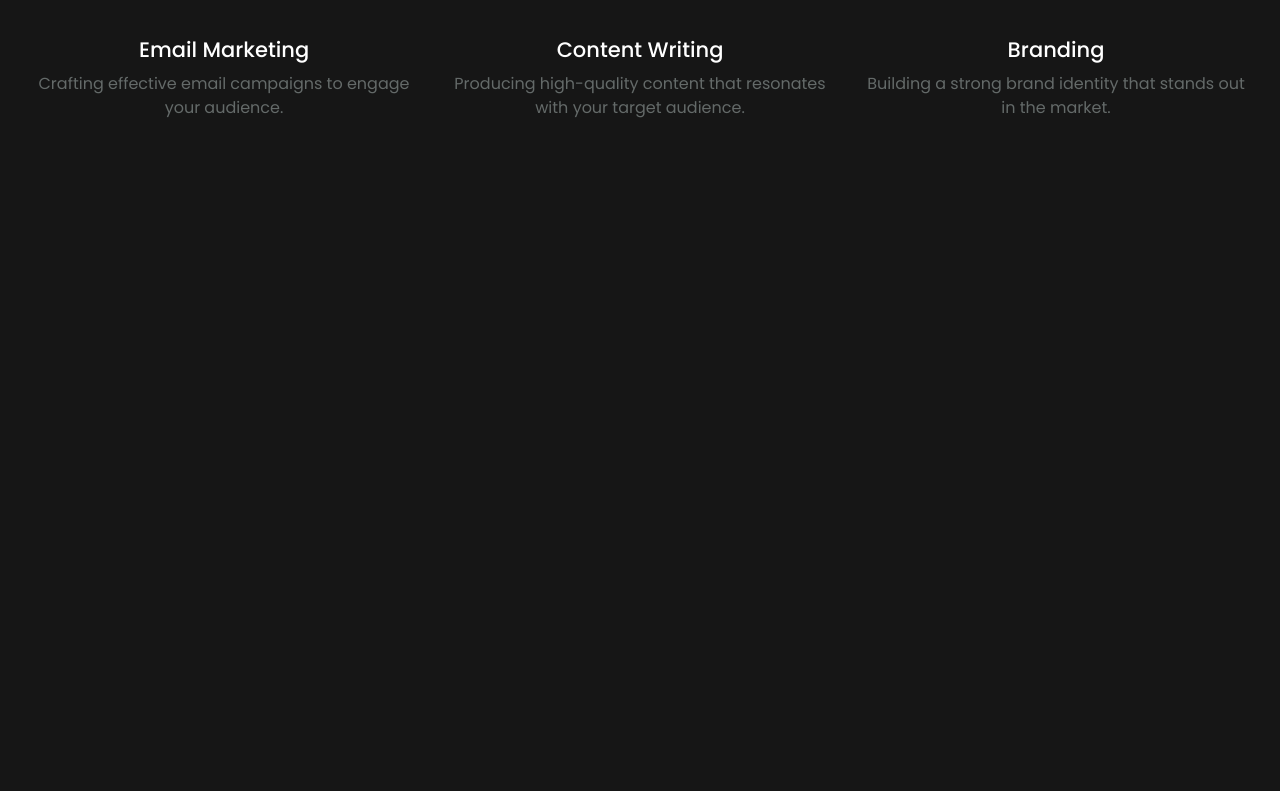
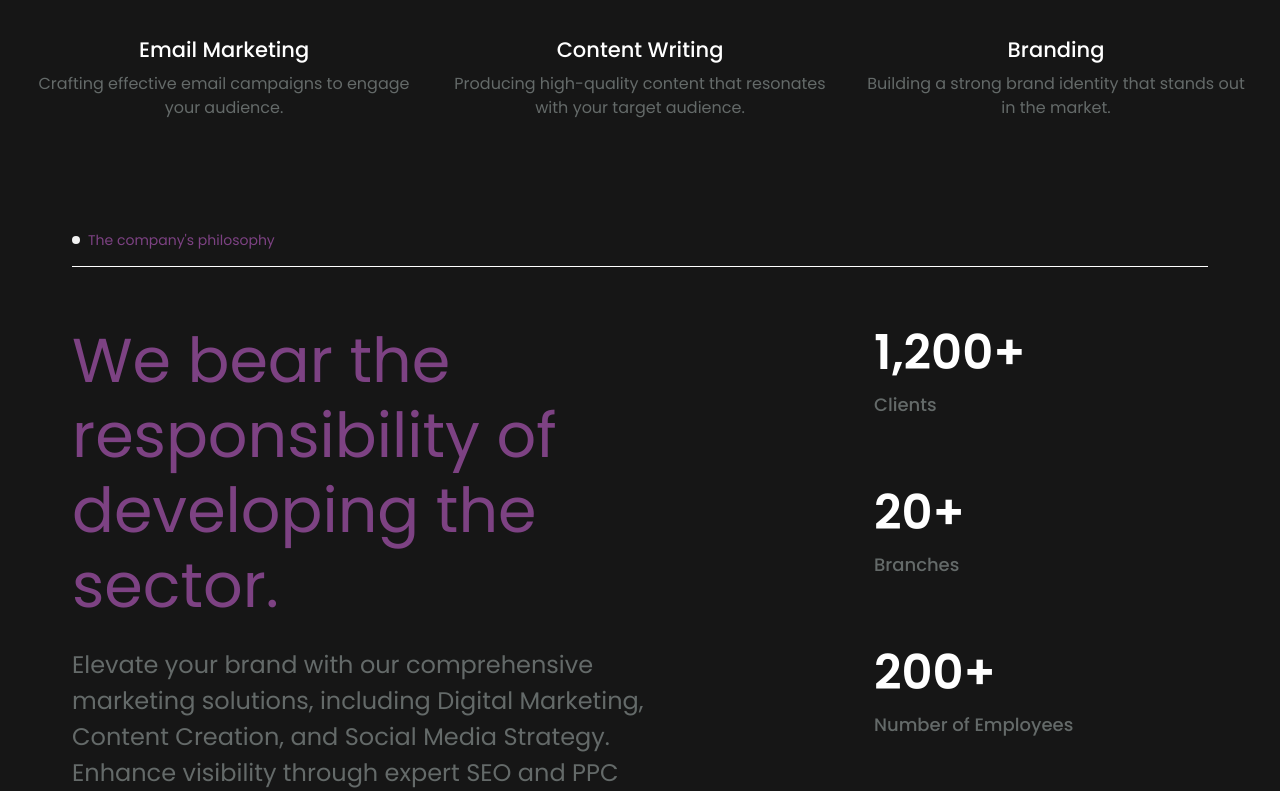
Before and after one commit to Mhamad-Raad/Naas-Project, a Next.js app: page / in a window 1280 px wide. Shown: the part 2819-3610 px from the top of the page. Before the commit the page ends 2939 px from the top, so only its background shows below. Built offline with nearby package versions, Linux system fonts and the light colour scheme.

Commit message:
add philosophy section

```diff
--- a/src/Components/Sections/Philosophy.js
+++ b/src/Components/Sections/Philosophy.js
@@ -0,0 +1,63 @@
+import PhilosophyData from '../UI/PhilosophyData';
+
+const Philosophy = () => {
+  const PData = [
+    {
+      id: 1,
+      title: '1,200+',
+      description: 'Clients',
+    },
+    {
+      id: 2,
+      title: '20+',
+      description: 'Branches',
+    },
+    {
+      id: 3,
+      title: '200+',
+      description: 'Number of Employees',
+    },
+    {
+      id: 4,
+      title: '315+',
+      description: 'Sales Representative',
+    },
+  ];
+  return (
+    <section className='px-[72px] flex flex-col mb-[500px]'>
+      <div className='w-full pb-4 flex items-center gap-2 border-b brder-[#d9dedd]'>
+        <div className='w-2 h-2 bg-[#f2f2f2] rounded-full' />
+        <p className='text-sm text-primary leading-5'>
+          The company's philosophy
+        </p>
+      </div>
+
+      <div className='flex justify-between mt-14'>
+        <div className='w-[592px] flex flex-col gap-6'>
+          <h2 className='text-[62px] text-primary leading-[75px]'>
+            We bear the responsibility of developing the sector.
+          </h2>
+          <p className='text-2xl text-[#646a69] leading-[36px]'>
+            Elevate your brand with our comprehensive marketing solutions,
+            including Digital Marketing, Content Creation, and Social Media
+            Strategy. Enhance visibility through expert SEO and PPC management,
+          </p>
+        </div>
+        <div className='w-[334px] flex flex-col gap-[64px]'>
+          {PData.map((item) => (
+            <PhilosophyData
+              title={item.title}
+              description={item.description}
+              key={item.id}
+            />
+          ))}
+        </div>
+      </div>
+      <div className='mt-[86px] flex flex-col gap-[25px]'>
+        <h3 className='text-2xl font-semibold'>Our charts</h3>
+      </div>
+    </section>
+  );
+};
+
+export default Philosophy;
--- /dev/null
+++ b/src/Components/UI/PhilosophyData.js
@@ -0,0 +1,12 @@
+const PhilosophyData = ({ title, description }) => {
+  return (
+    <div className='flex flex-col gap-2'>
+      <h3 className='text-5xl text-white font-semibold leading-[60px]'>
+        {title}
+      </h3>
+      <p className='text-lg text-[#646a69] font-medium'>{description}</p>
+    </div>
+  );
+};
+
+export default PhilosophyData;
--- a/src/pages/index.js
+++ b/src/pages/index.js
@@ -2,6 +2,7 @@ import Hero from '@/Components/Sections/Hero';
 import Partners from '@/Components/Sections/Partners';
 import AboutUs from '@/Components/Sections/About';
 import Services from '@/Components/Sections/Services';
+import Philosophy from '@/Components/Sections/Philosophy';
 
 export default function Home() {
   return (
@@ -10,6 +11,7 @@ export default function Home() {
       <Partners />
       <AboutUs />
       <Services />
+      <Philosophy />
     </main>
   );
 }
```
